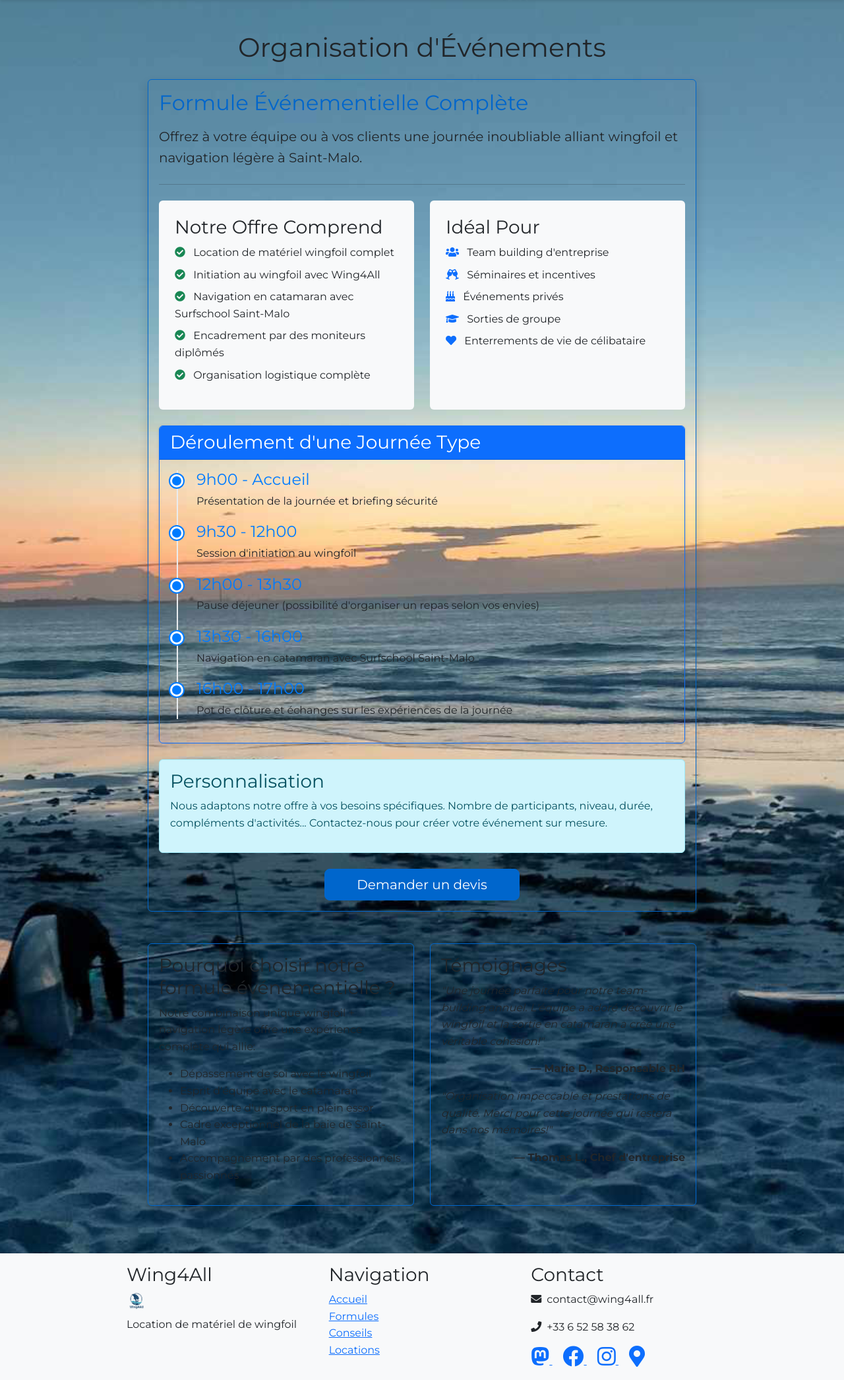
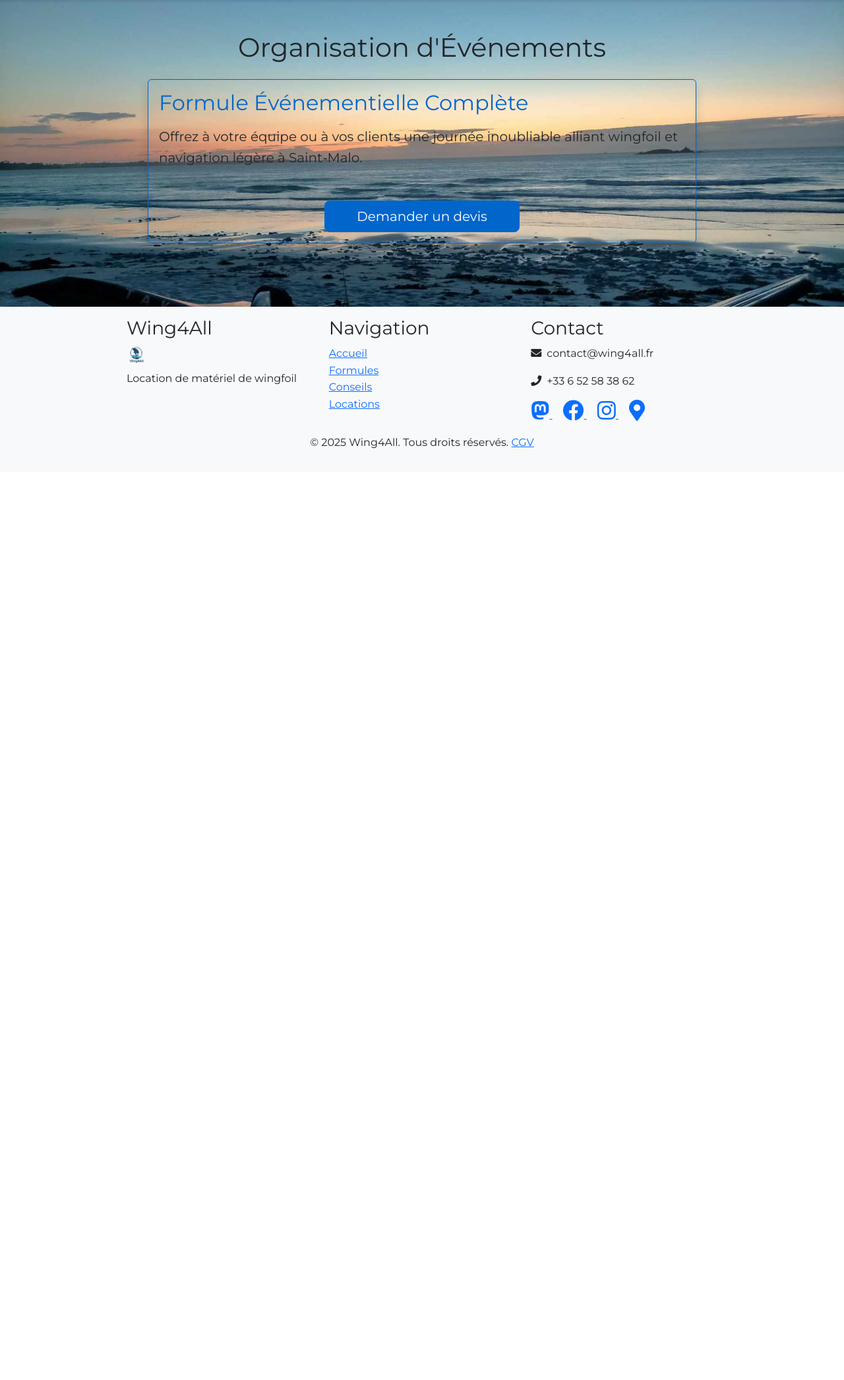
Before and after one commit to hippolyte456/wingfoil_rental, a Flask app: page /events in a window 1280 px wide. Shown: the part 158-2250 px from the top of the page at 66% size. After the commit the page ends 838 px from the top, so only its background shows below. Run offline with Flask 3, Linux system fonts and the light colour scheme; data that the repository does not hold is empty; some libraries are stand-ins or nearby versions.

Commit message:
events VO - clean

```diff
--- a/app/templates/events.html
+++ b/app/templates/events.html
@@ -14,7 +14,7 @@
 
                     <hr class="my-4">
 
-                    <div class="row mb-4">
+                    <!--div class="row mb-4">
                         <div class="col-md-6">
                             <div class="h-100 p-4 bg-light rounded">
                                 <h3>Notre Offre Comprend</h3>
@@ -89,7 +89,7 @@
                     <div class="alert alert-info">
                         <h3>Personnalisation</h3>
                         <p>Nous adaptons notre offre à vos besoins spécifiques. Nombre de participants, niveau, durée, compléments d'activités... Contactez-nous pour créer votre événement sur mesure.</p>
-                    </div>
+                    </div-->
 
                     <div class="text-center mt-4">
                         <a href="{{ url_for('main.contact') }}" class="btn btn-primary btn-lg px-5">Demander un devis</a>
@@ -97,7 +97,7 @@
                 </div>
             </div>
 
-            <div class="row mt-5">
+            <!--div class="row mt-5">
                 <div class="col-md-6 mb-4">
                     <div class="card h-100 shadow">
                         <div class="card-body">
@@ -127,7 +127,7 @@
                             </div>
                         </div>
                     </div>
-                </div>
+                </div-->
             </div>
         </div>
     </div>
```
